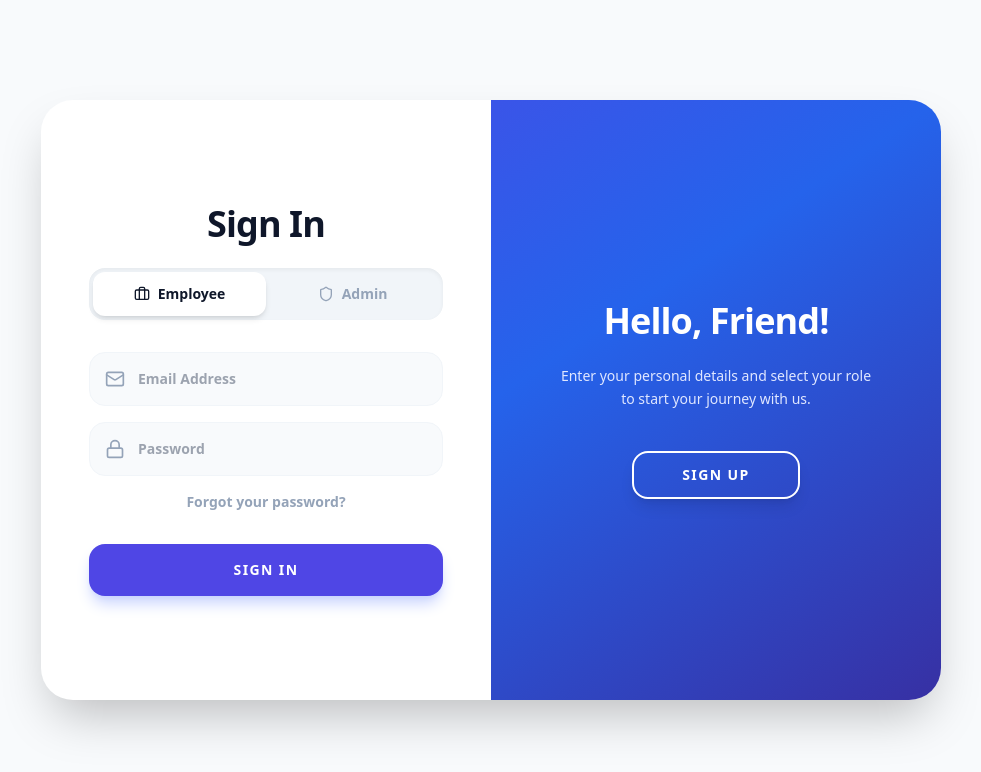
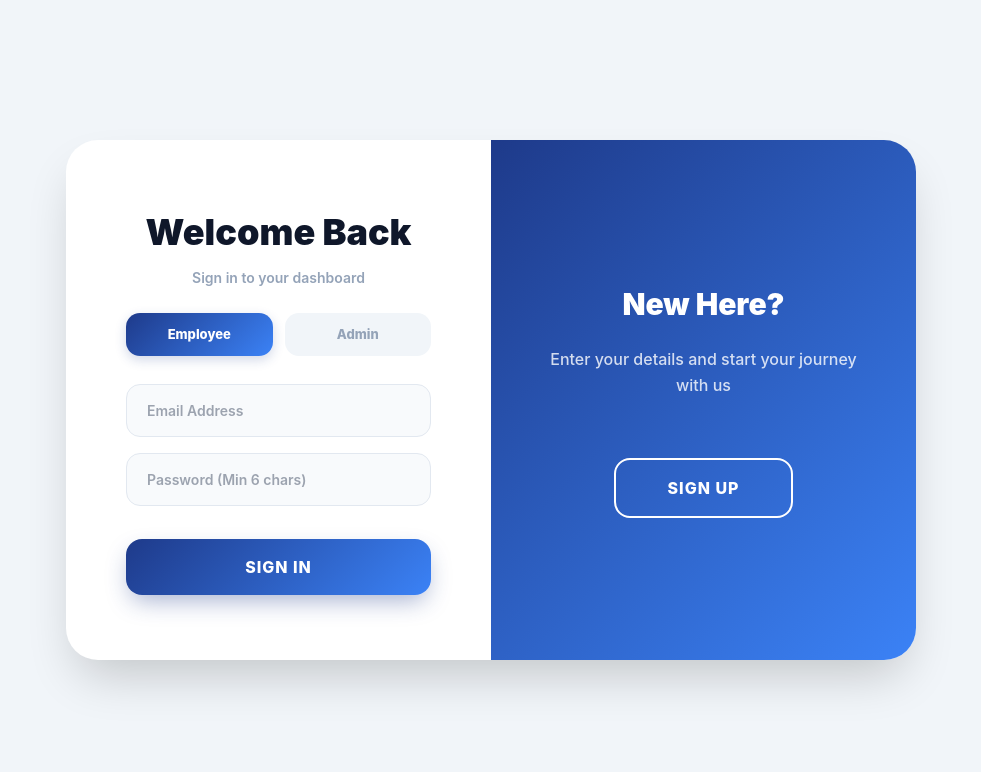
Before and after one commit to akankshakp26/crm-frontend, a React (Create React App) app: page /login in a window 1280 px wide. Shown: the top 772 px of the page, without its empty margins (149-1130 px from the left). Built offline with nearby package versions, Linux system fonts and the light colour scheme.

Commit message:
Update Login.js

```diff
--- a/src/components/Login.js
+++ b/src/components/Login.js
@@ -1,193 +1,138 @@
 import React, { useState } from 'react';
-import { Mail, Lock, User, Briefcase, Shield } from 'lucide-react';
-import axios from 'axios';
-import { useNavigate } from 'react-router-dom';
+import axiosInstance from "../api/axiosInstance";
+import { useNavigate } from "react-router-dom";
 
-const LoginPage = () => {
-  // State to control the sliding animation
-  const [isSignUpActive, setIsSignUpActive] = useState(false);
-
-  // States for the forms
-  const [loginRole, setLoginRole] = useState('employee'); // 'employee' or 'admin'
-  const [signupRole, setSignupRole] = useState('employee');
-
-  const [signInData, setSignInData] = useState({ email: '', password: '' });
-  const [signUpData, setSignUpData] = useState({ name: '', email: '', password: '' });
-
+const LoginPage = ({ onLogin }) => {
+  const [isSignUp, setIsSignUp] = useState(false);
   const navigate = useNavigate();
 
-  // --- SIGN IN LOGIC ---
-  const handleSignIn = async (e) => {
-    e.preventDefault();
+  // Form States
+  const [email, setEmail] = useState("");
+  const [password, setPassword] = useState("");
+  const [name, setName] = useState("");
+  const [role, setRole] = useState("sales"); // Default to 'sales' per backend enum
+  const [error, setError] = useState("");
 
-    try {
-      const response = await axios.post('http://localhost:5000/api/auth/login', {
-        email: signInData.email,
-        password: signInData.password,
-        role: loginRole // Sending the toggle choice (admin or employee)
-      });
+ const handleSubmit = async (e) => {
+  if (e) e.preventDefault(); // Stop page reload
+  setError("");
 
-      // 1. Backend sends back a Token and User Data
-      const { token, user } = response.data;
+  try {
+  if (isSignUp) {
+    // We MUST send the role 'admin' or 'sales' to the backend
+    await axiosInstance.post("/auth/register", {
+      name,
+      email,
+      password,
+      role: "admin" // Hardcode this to 'admin' for now so you can log in
+    });
 
-      // 2. Save them to the browser's memory so LeadsPage.jsx can see them
-      localStorage.setItem('token', token);
-      localStorage.setItem('userInfo', JSON.stringify(user));
+    alert("Registration successful!");
+    setIsSignUp(false);
+    return;
+  }
 
-      // 3. Success! Send the user to the Leads page
-      console.log("✅ Login Successful!");
-      navigate('/leads');
+  // --- LOGIN BLOCK ---
+  const res = await axiosInstance.post("/auth/login", { email, password });
+  localStorage.setItem("token", res.data.token);
+  localStorage.setItem("user", JSON.stringify(res.data.user));
 
-    } catch (error) {
-      console.error("❌ Login Failed:", error.response?.data || error.message);
-      alert(error.response?.data?.message || "Invalid credentials. Please try again.");
-    }
-  };
+  onLogin(res.data.user);
+  navigate("/");
 
+} catch (err) {
+  console.log("AUTH ERROR:", err.response?.data);
+  setError(err.response?.data?.message || "Something went wrong");
+}
+ };
 
-  // --- SIGN UP LOGIC ---
-  const handleSignUp = async (e) => {
-    e.preventDefault();
+  // --- STYLING ---
+  const midnightGradient = 'linear-gradient(135deg, #1e3a8a 0%, #3b82f6 100%)';
+  const textDark = '#0f172a';
 
-    try {
-      await axios.post('http://localhost:5000/api/auth/register', {
-        name: signUpData.name,
-        email: signUpData.email,
-        password: signUpData.password,
-        role: signupRole // Tell backend if this is an admin or employee account
-      });
+  const roleButtonStyle = (id) => ({
+    flex: 1,
+    padding: '12px',
+    borderRadius: '14px',
+    border: 'none',
+    cursor: 'pointer',
+    fontWeight: '800',
+    fontSize: '13px',
+    transition: 'all 0.3s ease',
+    background: role === id ? midnightGradient : '#f1f5f9',
+    color: role === id ? '#fff' : '#94a3b8',
+    boxShadow: role === id ? '0 4px 12px rgba(30, 58, 138, 0.2)' : 'none'
+  });
 
-      // If successful, show an alert and slide the panel back to Sign In
-      alert("Account created successfully! Please sign in.");
-      setIsSignUpActive(false);
-      setSignUpData({ name: '', email: '', password: '' }); // Clear the form
-
-    } catch (error) {
-      console.error("❌ Sign Up Failed:", error.response?.data || error.message);
-      alert(error.response?.data?.message || "Could not create account.");
-    }
+  const primaryButtonStyle = {
+    borderRadius: '16px',
+    border: 'none',
+    background: midnightGradient,
+    color: '#fff',
+    padding: '16px 52px',
+    cursor: 'pointer',
+    marginTop: '25px',
+    fontWeight: '800',
+    textTransform: 'uppercase',
+    letterSpacing: '1px',
+    width: '100%',
+    boxShadow: '0 10px 25px -5px rgba(30, 58, 138, 0.4)'
   };
 
   return (
-    <div className="min-h-screen bg-slate-50 flex items-center justify-center p-6 font-sans">
-      {/* Main Container */}
-      <div className="relative overflow-hidden bg-white w-full max-w-[900px] min-h-[600px] rounded-[2rem] shadow-2xl">
+    <div style={{ height: '100vh', display: 'flex', justifyContent: 'center', alignItems: 'center', backgroundColor: '#f1f5f9' }}>
+      <div style={{ backgroundColor: '#fff', borderRadius: '32px', overflow: 'hidden', width: '850px', minHeight: '520px', position: 'relative', boxShadow: '0 25px 50px -12px rgba(0, 0, 0, 0.2)' }}>
 
-        {/* --- SIGN UP FORM CONTAINER --- */}
-        <div className={`absolute top-0 left-0 w-1/2 h-full transition-all duration-700 ease-in-out flex items-center justify-center px-12 ${
-            isSignUpActive ? 'translate-x-full opacity-100 z-50' : 'opacity-0 z-10 pointer-events-none'
-          }`}>
-          <form onSubmit={handleSignUp} className="w-full flex flex-col items-center text-center">
-            <h1 className="text-4xl font-black text-slate-900 mb-6 tracking-tight">Create Account</h1>
+        {/* FORM SIDE */}
+        <div style={{ position: 'absolute', top: 0, height: '100%', width: '50%', left: isSignUp ? '50%' : '0', transition: 'all 0.6s cubic-bezier(0.4, 0, 0.2, 1)', zIndex: 20 }}>
+          <form style={{ display: 'flex', flexDirection: 'column', alignItems: 'center', justifyContent: 'center', height: '100%', padding: '0 60px', textAlign: 'center' }} onSubmit={handleSubmit}>
+            <h1 style={{ margin: 0, fontSize: '36px', fontWeight: '900', color: textDark, marginBottom: '8px' }}>
+              {isSignUp ? 'Create Account' : 'Welcome Back'}
+            </h1>
+            <p style={{ color: '#94a3b8', fontSize: '14px', fontWeight: '600', marginBottom: '25px' }}>
+              {isSignUp ? 'Register your account details' : 'Sign in to your dashboard'}
+            </p>
 
-            {/* Role Toggle Switch */}
-            <div className="flex bg-slate-100 p-1 rounded-2xl mb-8 w-full shadow-inner">
-              <button type="button" onClick={() => setSignupRole('employee')} className={`flex-1 py-3 text-sm font-bold rounded-xl transition-all flex items-center justify-center gap-2 ${signupRole === 'employee' ? 'bg-white text-slate-900 shadow-md' : 'text-slate-400 hover:text-slate-600'}`}>
-                <Briefcase size={16} /> Employee
-              </button>
-              <button type="button" onClick={() => setSignupRole('admin')} className={`flex-1 py-3 text-sm font-bold rounded-xl transition-all flex items-center justify-center gap-2 ${signupRole === 'admin' ? 'bg-indigo-600 text-white shadow-md' : 'text-slate-400 hover:text-slate-600'}`}>
-                <Shield size={16} /> Admin
-              </button>
+            {/* ROLE SELECTOR */}
+            <div style={{ display: 'flex', width: '100%', gap: '12px', marginBottom: '20px' }}>
+              <button type="button" onClick={() => setRole('sales')} style={roleButtonStyle('sales')}>Employee</button>
+              <button type="button" onClick={() => setRole('admin')} style={roleButtonStyle('admin')}>Admin</button>
             </div>
 
-            <div className="w-full space-y-4">
-              <div className="relative">
-                <User className="absolute left-4 top-1/2 -translate-y-1/2 text-slate-400" size={20} />
-                <input required type="text" placeholder="Full Name" className="w-full bg-slate-50 border border-slate-100 text-slate-900 text-sm rounded-2xl outline-none focus:ring-2 focus:ring-indigo-500 py-4 pl-12 pr-4 font-bold transition-all" value={signUpData.name} onChange={(e) => setSignUpData({...signUpData, name: e.target.value})} />
-              </div>
-              <div className="relative">
-                <Mail className="absolute left-4 top-1/2 -translate-y-1/2 text-slate-400" size={20} />
-                <input required type="email" placeholder="Email Address" className="w-full bg-slate-50 border border-slate-100 text-slate-900 text-sm rounded-2xl outline-none focus:ring-2 focus:ring-indigo-500 py-4 pl-12 pr-4 font-bold transition-all" value={signUpData.email} onChange={(e) => setSignUpData({...signUpData, email: e.target.value})} />
-              </div>
-              <div className="relative">
-                <Lock className="absolute left-4 top-1/2 -translate-y-1/2 text-slate-400" size={20} />
-                <input required type="password" placeholder="Password" className="w-full bg-slate-50 border border-slate-100 text-slate-900 text-sm rounded-2xl outline-none focus:ring-2 focus:ring-indigo-500 py-4 pl-12 pr-4 font-bold transition-all" value={signUpData.password} onChange={(e) => setSignUpData({...signUpData, password: e.target.value})} />
-              </div>
-            </div>
-            <button type="submit" className="mt-8 bg-slate-900 text-white font-black uppercase tracking-widest text-sm py-4 px-12 rounded-2xl hover:bg-black transition-all w-full shadow-lg">Sign Up</button>
+            {error && <p style={{ color: '#ef4444', fontSize: '12px', fontWeight: '700', marginBottom: '10px' }}>{error}</p>}
+
+            {isSignUp && (
+              <input style={inputStyle} type="text" placeholder="Full Name" value={name} onChange={(e) => setName(e.target.value)} />
+            )}
+            <input style={inputStyle} type="email" placeholder="Email Address" value={email} onChange={(e) => setEmail(e.target.value)} />
+            <input style={inputStyle} type="password" placeholder="Password (Min 6 chars)" value={password} onChange={(e) => setPassword(e.target.value)} />
+
+           <button
+  style={primaryButtonStyle}
+  type="submit"
+>
+  {isSignUp ? 'Sign Up' : 'Sign In'}
+</button>
           </form>
         </div>
 
-        {/* --- SIGN IN FORM CONTAINER --- */}
-        <div className={`absolute top-0 left-0 w-1/2 h-full transition-all duration-700 ease-in-out flex items-center justify-center px-12 ${
-            isSignUpActive ? '-translate-x-full opacity-0 z-10 pointer-events-none' : 'translate-x-0 opacity-100 z-50'
-          }`}>
-          <form onSubmit={handleSignIn} className="w-full flex flex-col items-center text-center">
-            <h1 className="text-4xl font-black text-slate-900 mb-6 tracking-tight">Sign In</h1>
-
-            {/* Role Toggle Switch */}
-            <div className="flex bg-slate-100 p-1 rounded-2xl mb-8 w-full shadow-inner">
-              <button type="button" onClick={() => setLoginRole('employee')} className={`flex-1 py-3 text-sm font-bold rounded-xl transition-all flex items-center justify-center gap-2 ${loginRole === 'employee' ? 'bg-white text-slate-900 shadow-md' : 'text-slate-400 hover:text-slate-600'}`}>
-                <Briefcase size={16} /> Employee
-              </button>
-              <button type="button" onClick={() => setLoginRole('admin')} className={`flex-1 py-3 text-sm font-bold rounded-xl transition-all flex items-center justify-center gap-2 ${loginRole === 'admin' ? 'bg-indigo-600 text-white shadow-md' : 'text-slate-400 hover:text-slate-600'}`}>
-                <Shield size={16} /> Admin
-              </button>
-            </div>
-
-            <div className="w-full space-y-4">
-              <div className="relative">
-                <Mail className="absolute left-4 top-1/2 -translate-y-1/2 text-slate-400" size={20} />
-                <input required type="email" placeholder="Email Address" className="w-full bg-slate-50 border border-slate-100 text-slate-900 text-sm rounded-2xl outline-none focus:ring-2 focus:ring-indigo-500 py-4 pl-12 pr-4 font-bold transition-all" value={signInData.email} onChange={(e) => setSignInData({...signInData, email: e.target.value})} />
-              </div>
-              <div className="relative">
-                <Lock className="absolute left-4 top-1/2 -translate-y-1/2 text-slate-400" size={20} />
-                <input required type="password" placeholder="Password" className="w-full bg-slate-50 border border-slate-100 text-slate-900 text-sm rounded-2xl outline-none focus:ring-2 focus:ring-indigo-500 py-4 pl-12 pr-4 font-bold transition-all" value={signInData.password} onChange={(e) => setSignInData({...signInData, password: e.target.value})} />
-              </div>
-            </div>
-
-            <a href="#" className="text-slate-400 font-bold text-sm mt-4 hover:text-indigo-600 transition-colors">Forgot your password?</a>
-            <button type="submit" className="mt-8 bg-indigo-600 text-white font-black uppercase tracking-widest text-sm py-4 px-12 rounded-2xl hover:bg-indigo-700 transition-all w-full shadow-lg shadow-indigo-200">Sign In</button>
-          </form>
+        {/* SLIDING PANEL */}
+        <div style={{ position: 'absolute', top: 0, height: '100%', width: '50%', left: isSignUp ? '0' : '50%', transition: 'all 0.6s cubic-bezier(0.4, 0, 0.2, 1)', background: midnightGradient, color: '#fff', display: 'flex', flexDirection: 'column', alignItems: 'center', justifyContent: 'center', padding: '0 50px', textAlign: 'center' }}>
+          <h1 style={{ margin: 0, fontSize: '30px', fontWeight: '900' }}>
+            {isSignUp ? 'Already a Member?' : 'New Here?'}
+          </h1>
+          <p style={{ margin: '20px 0 35px', color: 'rgba(255,255,255,0.8)', lineHeight: '1.6', fontWeight: '500' }}>
+            {isSignUp ? 'Log in to start managing your leads' : 'Enter your details and start your journey with us'}
+          </p>
+          <button onClick={() => setIsSignUp(!isSignUp)} style={{ ...primaryButtonStyle, background: 'transparent', border: '2px solid #fff', boxShadow: 'none', width: 'auto' }}>
+            {isSignUp ? 'Sign In' : 'Sign Up'}
+          </button>
         </div>
-
-        {/* --- OVERLAY CONTAINER (The part that slides) --- */}
-        <div className={`absolute top-0 left-1/2 w-1/2 h-full overflow-hidden transition-transform duration-700 ease-in-out z-[100] ${
-            isSignUpActive ? '-translate-x-full' : 'translate-x-0'
-          }`}>
-
-          <div className={`bg-gradient-to-br from-indigo-600 via-blue-600 to-indigo-800 relative -left-full h-full w-[200%] transition-transform duration-700 ease-in-out text-white ${
-              isSignUpActive ? 'translate-x-1/2' : 'translate-x-0'
-            }`}>
-
-            {/* Left Overlay (Shows when moving to Sign In) */}
-            <div className={`absolute top-0 left-0 flex flex-col items-center justify-center w-1/2 h-full px-12 text-center transition-transform duration-700 ease-in-out ${
-                isSignUpActive ? 'translate-x-0' : '-translate-x-[20%]'
-              }`}>
-              <h2 className="text-4xl font-black mb-6 tracking-tight text-white">Welcome Back!</h2>
-              <p className="text-indigo-100 font-medium text-sm leading-relaxed mb-10 px-4">
-                To keep connected with us please login with your personal info and role.
-              </p>
-              <button
-                onClick={() => setIsSignUpActive(false)}
-                className="bg-transparent border-2 border-white text-white font-black uppercase tracking-widest text-sm py-3 px-12 rounded-2xl hover:bg-white hover:text-indigo-600 transition-all shadow-lg"
-              >
-                Sign In
-              </button>
-            </div>
-
-            {/* Right Overlay (Shows when moving to Sign Up) */}
-            <div className={`absolute top-0 right-0 flex flex-col items-center justify-center w-1/2 h-full px-12 text-center transition-transform duration-700 ease-in-out ${
-                isSignUpActive ? 'translate-x-[20%]' : 'translate-x-0'
-              }`}>
-              <h2 className="text-4xl font-black mb-6 tracking-tight text-white">Hello, Friend!</h2>
-              <p className="text-indigo-100 font-medium text-sm leading-relaxed mb-10 px-4">
-                Enter your personal details and select your role to start your journey with us.
-              </p>
-              <button
-                onClick={() => setIsSignUpActive(true)}
-                className="bg-transparent border-2 border-white text-white font-black uppercase tracking-widest text-sm py-3 px-12 rounded-2xl hover:bg-white hover:text-indigo-600 transition-all shadow-lg"
-              >
-                Sign Up
-              </button>
-            </div>
-
-          </div>
-        </div>
-
       </div>
     </div>
   );
 };
 
+const inputStyle = { backgroundColor: '#f8fafc', border: '1px solid #e2e8f0', padding: '15px 20px', margin: '8px 0', width: '100%', borderRadius: '14px', outline: 'none', fontSize: '14px', fontWeight: '600' };
+
 export default LoginPage;
```
